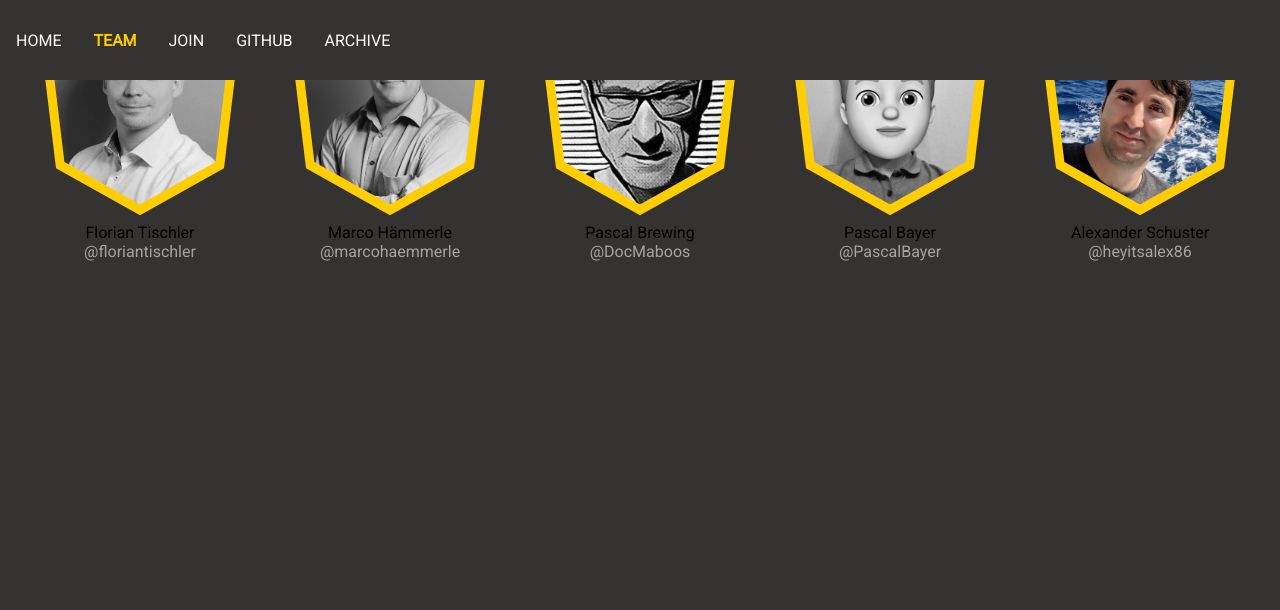
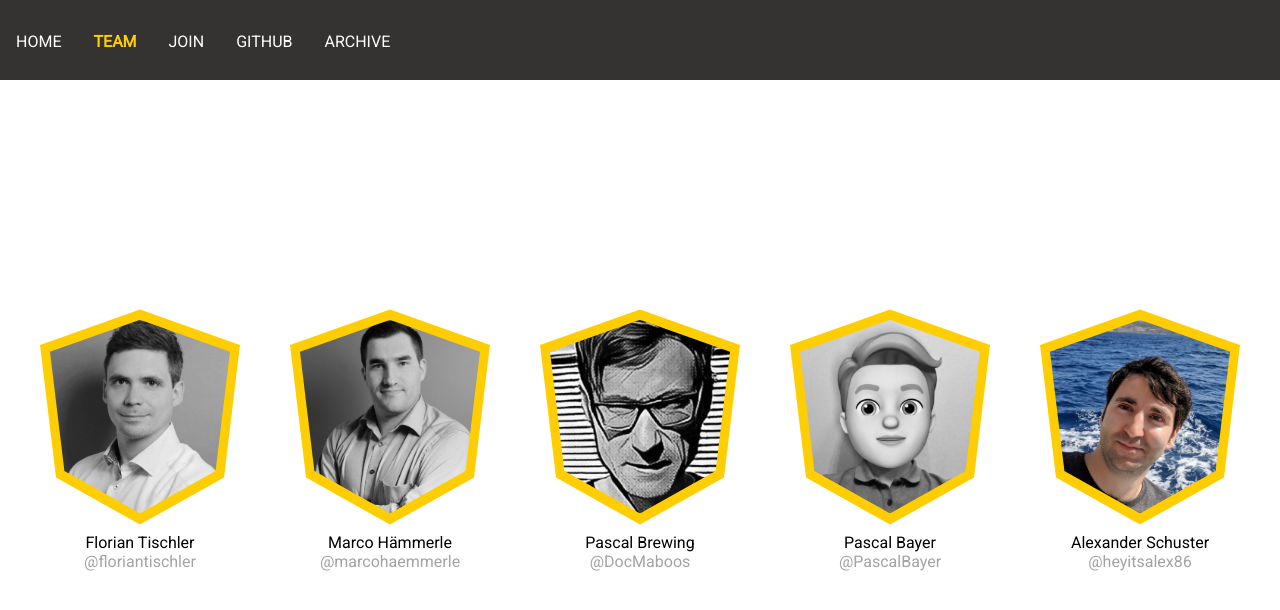
Before and after one commit to ngStuttgart/ng-stuttgart.de, an Angular app: page /team in a window 1280 px wide. Shown: the top 610 px of the page. Built offline with nearby package versions, Linux system fonts and the light colour scheme; what @nrwl/nx would draw is missing.

Commit message:
feat: fix home

```diff
--- a/apps/webpage/src/app/app.component.html
+++ b/apps/webpage/src/app/app.component.html
@@ -1,2 +1,2 @@
-<ng-stuttgart-header class="bg-dark"></ng-stuttgart-header>
+<ng-stuttgart-header></ng-stuttgart-header>
 <router-outlet></router-outlet>
--- a/apps/webpage/src/app/app.component.scss
+++ b/apps/webpage/src/app/app.component.scss
@@ -13,5 +13,5 @@ ng-stuttgart-header {
 }
 
 .bg-black {
-  background-color: black;
+  background-color: var(--black);
 }
--- a/apps/webpage/src/app/header/header.component.scss
+++ b/apps/webpage/src/app/header/header.component.scss
@@ -1,3 +1,7 @@
+:host {
+  background: var(--dark);
+}
+
 nav {
   display: flex;
 }
@@ -5,7 +9,7 @@ nav {
 a {
   color: white;
   text-transform: uppercase;
-  padding: 1.3em 1em;
+  padding: 1.4em 1em;
   text-decoration: none;
 }
 
--- a/apps/webpage/src/app/header/header.component.ts
+++ b/apps/webpage/src/app/header/header.component.ts
@@ -1,12 +1,8 @@
-import { Component, OnInit } from '@angular/core';
+import { Component } from '@angular/core';
 
 @Component({
   selector: 'ng-stuttgart-header',
   templateUrl: './header.component.html',
   styleUrls: ['./header.component.scss']
 })
-export class HeaderComponent implements OnInit {
-  constructor() {}
-
-  ngOnInit() {}
-}
+export class HeaderComponent {}
--- a/apps/webpage/src/app/team/ng-badge/ng-badge.component.scss
+++ b/apps/webpage/src/app/team/ng-badge/ng-badge.component.scss
@@ -1,7 +1,7 @@
-$img_ratio: 0.9295;
-$img_width: 200px;
+:host {
+  --img_ratio: 0.9295;
+  --img_width: 200px;
 
-:host {
   display: flex;
   flex-direction: column;
   align-items: center;
@@ -12,8 +12,8 @@ $img_width: 200px;
   display: flex;
   margin-bottom: .5em;
   clip-path: polygon(0% 16.575%, 8% 78.1625%, 50% 100%, 92% 78.1625%, 100% 16.575%, 50% 0%);
-  width: $img_width;
-  height: calc(#{$img_width} / #{$img_ratio});
+  width: var(--img_width);
+  height: calc(var(--img_width) / var(--img_ratio));
 }
 
 img {
--- a/apps/webpage/src/app/team/team.component.html
+++ b/apps/webpage/src/app/team/team.component.html
@@ -2,7 +2,7 @@
   <ng-stuttgart-ng-badge
     *ngFor="let teamMember of (teamMembers$ | async)"
     [name]="teamMember.name"
-    [twitter]="teamMember.twitter"
-    [image]="teamMember.image ? teamMember.image : undefined"
+    [twitter]="teamMember.twitterHandle"
+    [image]="teamMember.imagePath ? teamMember.imagePath : undefined"
   ></ng-stuttgart-ng-badge>
 </main>
--- a/apps/webpage/src/app/team/team.component.scss
+++ b/apps/webpage/src/app/team/team.component.scss
@@ -1,15 +1,18 @@
 :host {
-  //display: block;
-  //background-color: white;
-  //min-height: 100vh;
-  //padding: 4em;
+  display: grid;
+  grid-template-rows: var(--header-height) 1fr auto;
+  grid-template-columns: auto minmax(0, 1200px) auto;
+  grid-gap: 30px;
+  align-items: center;
+  min-height: 100vh;
+  background-color: var(--white);
 }
 
 main {
   display: grid;
-  grid-template-columns: repeat(auto-fit, minmax(auto, 200px));
+  grid-template-columns: repeat(auto-fit, minmax(200px, 1fr));
   grid-gap: 50px;
   justify-content: center;
-  //max-width: 1500px;
-  //margin: 0 auto;
+  grid-row: 2;
+  grid-column: 2;
 }
--- a/apps/webpage/src/app/team/team.component.ts
+++ b/apps/webpage/src/app/team/team.component.ts
@@ -1,10 +1,10 @@
-import { Component, OnInit } from '@angular/core';
+import { Component } from '@angular/core';
 import { Observable, of } from 'rxjs';
 
 interface TeamMember {
   name: string;
-  twitter: string;
-  image?: string;
+  twitterHandle: string;
+  imagePath?: string;
 }
 
 @Component({
@@ -12,38 +12,36 @@ interface TeamMember {
   templateUrl: './team.component.html',
   styleUrls: ['./team.component.scss']
 })
-export class TeamComponent implements OnInit {
+export class TeamComponent {
   teamMembers$: Observable<TeamMember[]>;
 
   constructor() {
     this.teamMembers$ = of([
       {
         name: 'Florian Tischler',
-        twitter: '@floriantischler',
-        image: 'assets/profiles/25cf5a1c29a3d81d09b3c29a8ffad66b.png'
+        twitterHandle: '@floriantischler',
+        imagePath: 'assets/profiles/25cf5a1c29a3d81d09b3c29a8ffad66b.png'
       },
       {
         name: 'Marco Hämmerle',
-        twitter: '@marcohaemmerle',
-        image: 'assets/profiles/197b3c0a7032750d5b1769c75d45f71b.png'
+        twitterHandle: '@marcohaemmerle',
+        imagePath: 'assets/profiles/197b3c0a7032750d5b1769c75d45f71b.png'
       },
       {
         name: 'Pascal Brewing',
-        twitter: '@DocMaboos',
-        image: 'assets/profiles/eaabfc300beb14a1257d6ba9326bb09a.png'
+        twitterHandle: '@DocMaboos',
+        imagePath: 'assets/profiles/eaabfc300beb14a1257d6ba9326bb09a.png'
       },
       {
         name: 'Pascal Bayer',
-        twitter: '@PascalBayer',
-        image: 'assets/profiles/c5b8e259d9332bc0a9f3e7f4e936245a.png'
+        twitterHandle: '@PascalBayer',
+        imagePath: 'assets/profiles/c5b8e259d9332bc0a9f3e7f4e936245a.png'
       },
       {
         name: 'Alexander Schuster',
-        twitter: '@heyitsalex86',
-        image: 'assets/profiles/MVIMG_20180618_162813.jpg'
+        twitterHandle: '@heyitsalex86',
+        imagePath: 'assets/profiles/MVIMG_20180618_162813.jpg'
       }
     ]);
   }
-
-  ngOnInit() {}
 }
--- a/apps/webpage/src/styles.scss
+++ b/apps/webpage/src/styles.scss
@@ -7,6 +7,8 @@
 
   --header-height: 80px;
 
+  --black: black;
+  --white: white;
   --dark: #343332;
   --shadow: #2C2C2C;
   --yellow: #FECE03;
```
